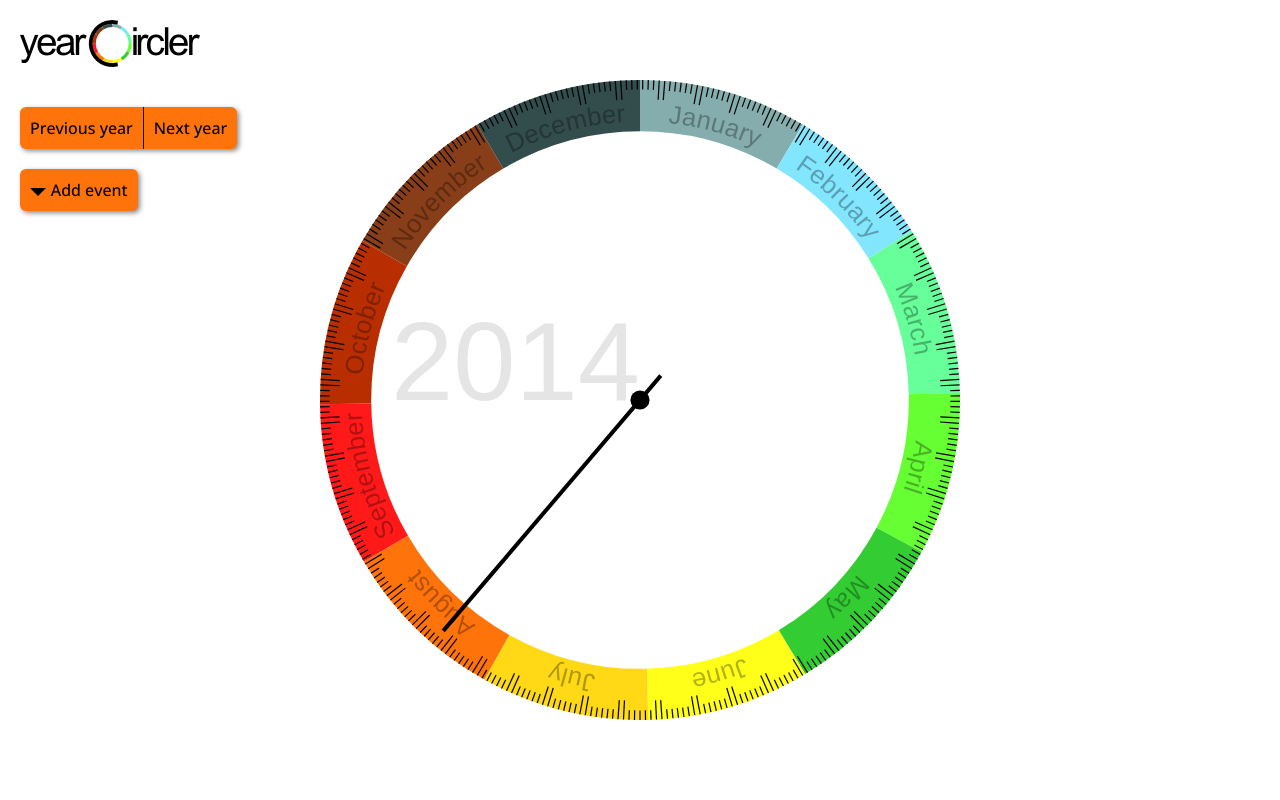
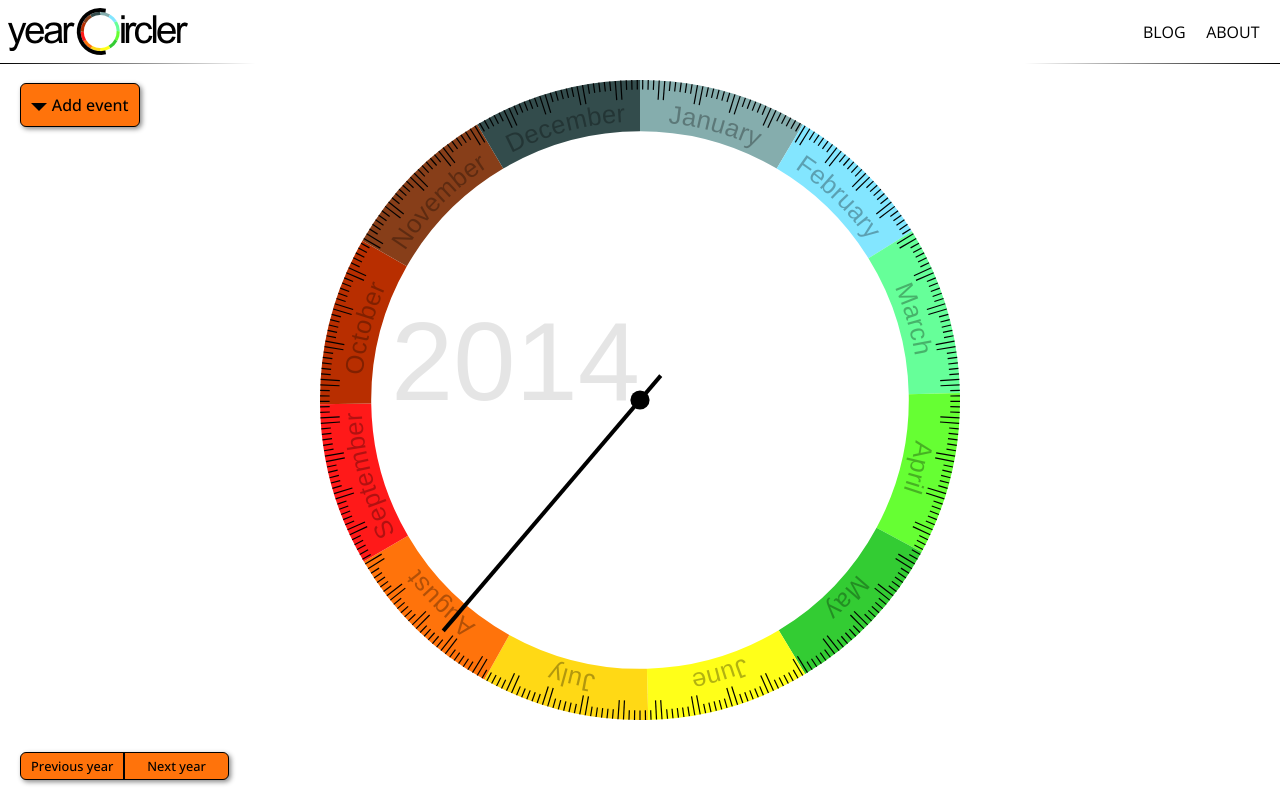
Before and after one commit to JeroenDelcour/YearCircler, a PHP site: page / in a window 1280 px wide. Run offline with PHP 8.4, Linux system fonts and the light colour scheme; some libraries are stand-ins or nearby versions.

Commit message:
Added header. Also, date info is now displayed in the event popup.

```diff
--- a/index.php
+++ b/index.php
@@ -36,8 +36,15 @@
 </head>
 <body>
 
-<img class="logo" src="logo2.png" alt="Year Circler - plan your year"/>
 <div id="clock"></div>
+
+<div class="headerLeft">
+	<img class="logo" src="logo2.png" alt="Year Circler - plan your year"/>
+</div>
+<div class="headerRight">
+	<a href="/about" class="headerButton">ABOUT</a>
+	<a href="/blog" class="headerButton">BLOG</a>
+</div>
 
 <div class="menuContainer" id="yearButtons"><div class="yearButton" id="prevYear">Previous year</div><div class="yearButton" id="nextYear">Next year</div></div>
 
@@ -64,43 +71,5 @@
 		init(document.getElementById("clock"), year);
 	}
 </script>
-
-<script>
-	function rearrangeEvents() {
-		console.log("Rearranging");
-		for (i=0;i<events.length;i++) {
-			//var BBox = div.getBBox();
-			if (i > 0 && events[i-1].BBox) { // check for overlapping event names & adjust position if needed (also for end point of the line). DEPENDS ON CORRECT ARRAY ORDER!
-				events[i].BBox.width = events[i].el.offsetWidth/window.innerWidth;
-				events[i].BBox.height = events[i].el.offsetWidth/window.innerHeight;
-				var BBox = events[i].BBox;
-				var prevBBox = events[i-1].BBox; // get bounding box of previous event name
-				if (events[i].start.getMonth() <= 3 || events[i].start.getMonth() >= 10) { // check if event sits in upper half of clock
-					if (BBox.y > prevBBox.y - BBox.height && BBox.x < prevBBox.x + prevBBox.width  && BBox.x + BBox.width  > prevBBox.x) { // if overlapping with previous event, move up so it doesn't anymore
-						var dY = Math.abs(BBox.y + BBox.height - prevBBox.y);
-						console.log(events[i].el.style.top);
-						events[i].el.style.top = removePercentageSign(events[i].el.style.top) - dY + "%";
-						console.log(events[i].el.style.top);
-						BBox.y -= dY;
-					}
-				} else if (events[i].start.getMonth() <= 9 && events[i].start.getMonth() >= 4 // if event sits in lower half
-						&& BBox.y - BBox.height < prevBBox.y && BBox.x < prevBBox.x + prevBBox.width  && BBox.x + BBox.width  > prevBBox.x) { // if overlapping with previous event, move down so it doesn't anymore
-					var dY = Math.abs(BBox.y - BBox.height - prevBBox.y);
-					console.log(events[i].el.style.top);
-					events[i].el.style.top = removePercentageSign(events[i].el.style.top) + dY + "%";
-					console.log(events[i].el.style.top);
-					BBox.y += dY;
-				}
-			}
-		}
-	}
-//	window.addEventListener('resize', rearrangeEvents);
-
-	function removePercentageSign(str) {
-		str = str.toString();
-		return newStr = Number(str.replace('%', ''));
-	}
-</script>
-
 </body>
 </html>
--- a/style.css
+++ b/style.css
@@ -9,11 +9,52 @@ body {
 }
 svg {position: absolute; display: block; top: 0; left: 0;}
 
+.headerLeft, .headerRight {
+	position: relative;
+	float: left;
+	height: 63px;
+	width: 20%;
+}
+.headerRight {
+	float: right;
+}
+.headerLeft:after, .headerRight:after {
+	content: "";
+	position: absolute;
+	bottom: -1px;
+	left: 0;
+	right: 0;
+	height: 1px;
+}
+.headerLeft:after {
+	background-image: linear-gradient(to right, black, rgba(255,255,255,0));
+}
+.headerRight:after {
+	background-image: linear-gradient(to left, black, rgba(255,255,255,0));
+}
 .logo {
 	position: relative;
-	margin: 20px;
+	display: block;
 	float: left;
+	margin: 8px;
 }
+.headerButton {
+	float: right;
+	position: relative;
+	top: 50%;
+	transform: translateY(-50%);
+	margin-right: 8%;
+	color: black;
+	text-decoration: none;
+}
+.headerButton:hover {
+	text-decoration: underline;
+}
+.headerButton:active {
+	text-decoration: underline;
+}
+
+/* events overlay */
 .overlay {
 	width: 100vw;
     height: 100vw;
@@ -78,47 +128,8 @@ svg {position: absolute; display: block; top: 0; left: 0;}
 	background-color: #EEE;
 	background-image: linear-gradient(#AAA, #FFF);
 }
-/* nav buttons */
-.navButtons {
-	margin-left: auto;
-	margin-right: auto;
-	width: 15%;
-	height: 5%;
-	margin-top: 2.5%;
-}
-.navButtons .left {
-	width: 45%;
-	height: 100%;
-	float: left;
-}
-.navButtons .right {
-	width: 45%;
-	height: 100%;
-	float: right;
-}
-.arrowRight {
-	width: 0;
-	height: 0;
-	border-top: 15px solid transparent;
-	border-bottom: 15px solid transparent;
 
-	border-left: 15px solid black;
-}
-
-.yearButton {
-	position: relative;
-	float: left;
-	padding: 10px;
-	cursor: pointer;
-	font-weight: 500;
-}
-.yearButton:active {
-	opacity: 0.6;
-}
-#nextYear {
-	border-left: 1px solid black;
-}
-/* 'add event' form */
+/* buttons */
 .menuContainer {
 	position: relative;
 	float: left;
@@ -139,7 +150,34 @@ svg {position: absolute; display: block; top: 0; left: 0;}
 	-ms-user-select: none;
 	user-select: none;
 	box-shadow: 2px 2px 5px #888888;
+	border: 1px solid black;
 }
+/* year navigation buttons */
+#yearButtons {
+	bottom: 0;
+	margin-bottom:1.25em;
+	position: absolute;
+}
+.yearButton {
+	position: relative;
+	float: left;
+	font-size: 0.8em;
+	padding: 0.3em 0 0.3em 0;
+	width: 8em;
+	cursor: pointer;
+	font-weight: 500;
+	text-align: center;
+}
+.yearButton:active {
+	opacity: 0.6;
+}
+#prevYear {
+	border-right: 1px solid black;
+}
+#nextYear {
+	border-left: 1px solid black;
+}
+/* 'add event' form */
 .menuButton:before {
 	content: "";
 	display: inline-block;
```
Also changed, not shown: other parts of style.css (+20 -14 lines), clock.js (+20 -9 lines), testinggrounds.php (+28 -13 lines).
